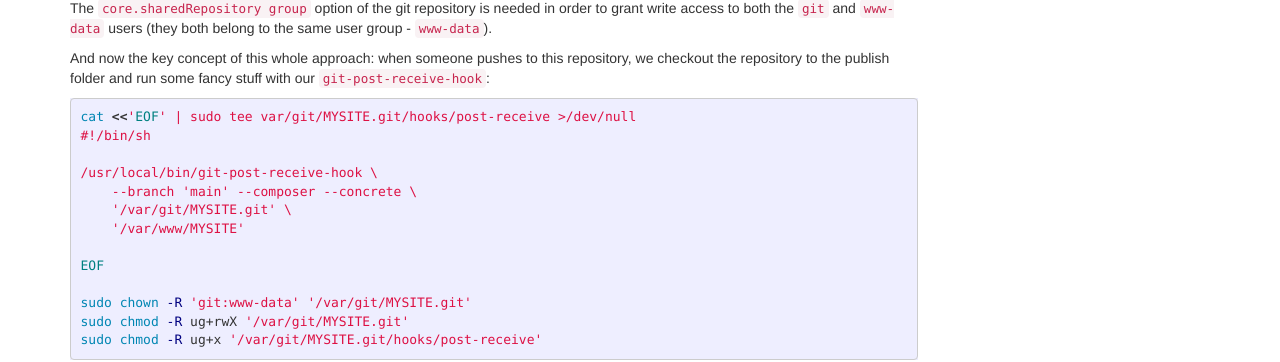
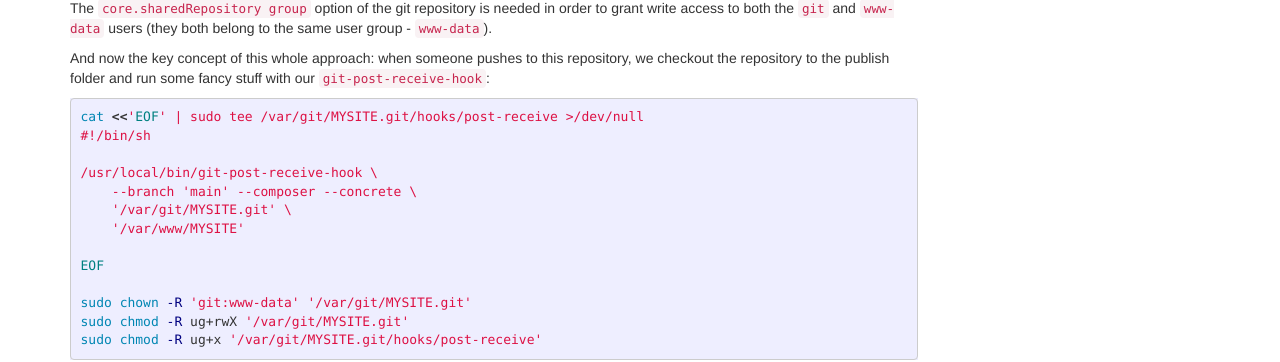
Before and after one commit to mlocati/mlocati.github.io, a Jekyll site: the page built from _articles/deploy-with-git-push.md, in a window 1280 px wide and 900 px high, scrolled down 4646 px. Shown: the part 171-533 px from the top of the window. Built offline with Jekyll 4.4.1, drawn with Linux system fonts in a browser that asks for light colours; comment, search, counter and statistics services are not loaded.

Commit message:
Fix typo

````diff
--- a/_articles/deploy-with-git-push.md
+++ b/_articles/deploy-with-git-push.md
@@ -327,7 +327,7 @@ The `core.sharedRepository group` option of the git repository is needed in orde
 And now the key concept of this whole approach: when someone pushes to this repository, we checkout the repository to the publish folder and run some fancy stuff with our `git-post-receive-hook`:
 
 ```sh
-cat <<'EOF' | sudo tee var/git/{% raw %}{{ repositoryName }}{% endraw %}.git/hooks/post-receive >/dev/null
+cat <<'EOF' | sudo tee /var/git/{% raw %}{{ repositoryName }}{% endraw %}.git/hooks/post-receive >/dev/null
 #!/bin/sh
 
 /usr/local/bin/git-post-receive-hook \
````
